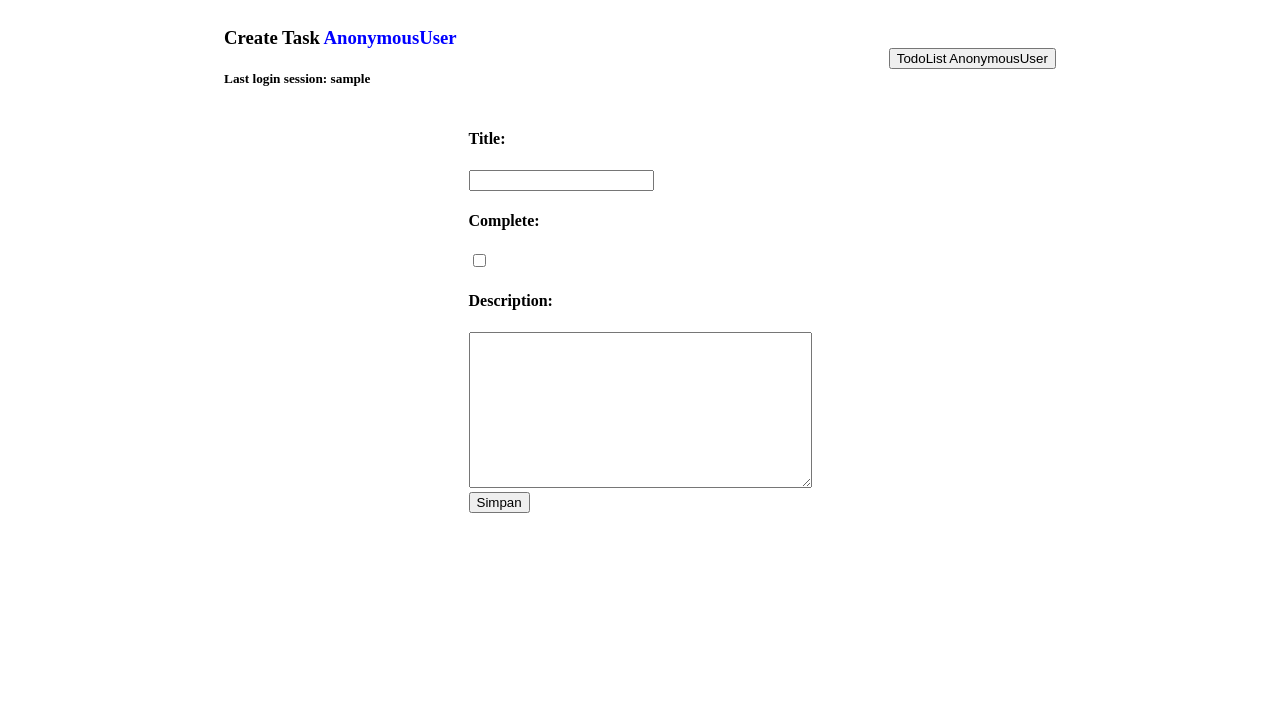
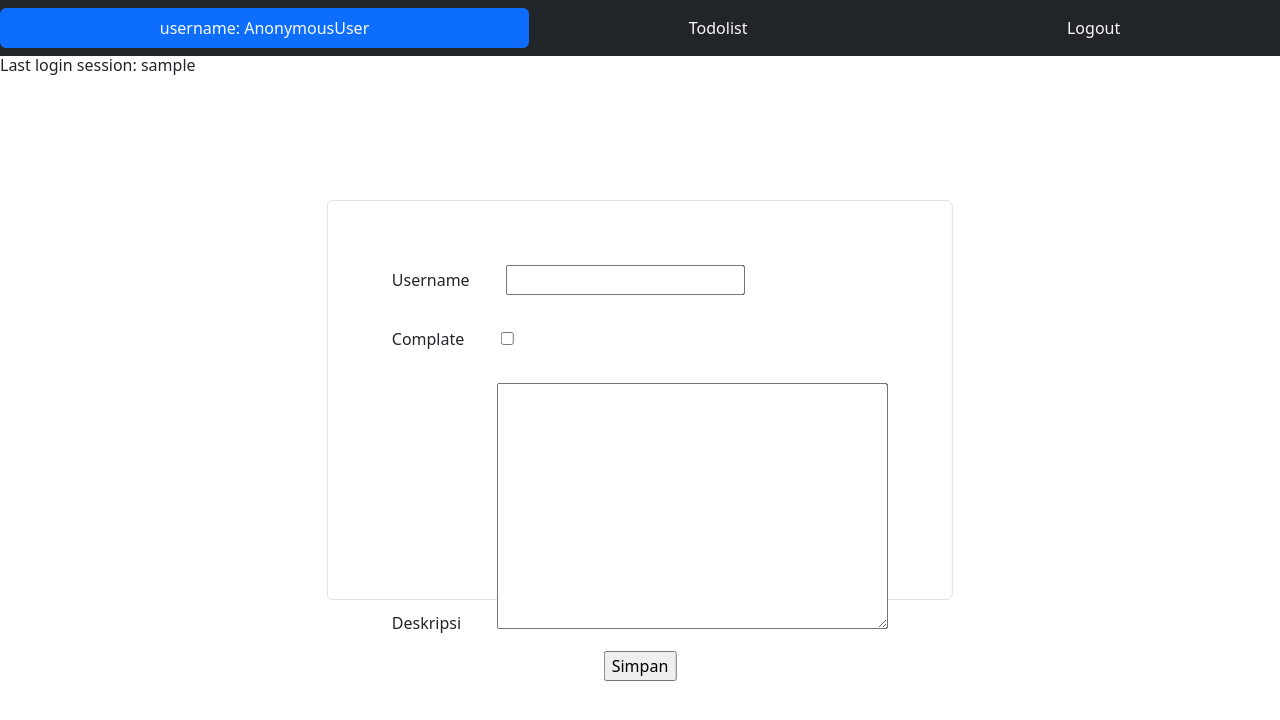
Before and after one commit to dpalhz/Tugas-PBP, a Django app: template todolist/templates/create_task.html in a window 1280 px wide. Shown: the top 720 px of the page. Run offline with Django 4.2, Linux system fonts and the light colour scheme; tables that the repository leaves empty hold one stand-in row (values such as "Sample post"); the template is opened without the code that fills it: values that come from a table or form of the project are taken from there, most other values are stand-ins (such as "Sample title", 1, 10 or a date in 2020).

Commit message:
styling html

```diff
--- a/templates/base.html
+++ b/templates/base.html
@@ -6,6 +6,7 @@
   <meta charset="UTF-8">
   <meta name="viewport" content="width=device-width, initial-scale=1.0">
   <link rel="stylesheet" href="{% static 'css/style.css' %}">
+  <link href="https://cdn.jsdelivr.net/npm/bootstrap@5.2.1/dist/css/bootstrap.min.css" rel="stylesheet" integrity="sha384-iYQeCzEYFbKjA/T2uDLTpkwGzCiq6soy8tYaI1GyVh/UjpbCx/TYkiZhlZB6+fzT" crossorigin="anonymous">
   {% block meta %}
   {% endblock meta %}
 </head>
@@ -13,6 +14,7 @@
 <body>
   {% block content %}
   {% endblock content %}
+  <script src="https://cdn.jsdelivr.net/npm/bootstrap@5.2.1/dist/js/bootstrap.bundle.min.js" integrity="sha384-u1OknCvxWvY5kfmNBILK2hRnQC3Pr17a+RTT6rIHI7NnikvbZlHgTPOOmMi466C8" crossorigin="anonymous"></script>
 </body>
 
 </html>
--- a/todolist/templates/create_task.html
+++ b/todolist/templates/create_task.html
@@ -1,3 +1,4 @@
+{% extends 'base.html' %}
 <!DOCTYPE html>
 <html lang="en">
 <head>
@@ -7,61 +8,47 @@
     <title>Document</title>
 </head>
 
-<style>
-    ul {
-        list-style-type: none;
-        margin: 0;
-        padding: 0;
-        display: flex;
-        justify-content: space-around;
-        align-items: center;
-    }
-    button a{
-        text-decoration: none;
-        color: black;
+<body>
 
-    }
 
-    .create-task{
-        width: 100%;
-        display: flex;
-        align-items: center;
-        justify-content: center;
-        padding: 0;
-    }
-    span{
-        color: blue;
-    }
-</style>
-<body>
     {% block content %}
-    <div class="nav">
-        <ul>
-            <li>
-                <h3>Create Task <span>{{request.user}}</span></h3>
-                <h5>Last login session: {{ last_login }}</h5>
-            </li>
-            <li>
-                <button><a href="{% url 'todolist:show_todolist' %}">TodoList {{request.user}}</a></button>
-            </li>
-        </ul>
-    </div>
+    <nav class="nav nav-pills nav-fill bg-dark py-2">
+        <a class="nav-link active text-light" aria-current="page" href="#">username: {{request.user}}</a>
+        <a class="nav-link text-light" href="{% url 'todolist:show_todolist' %}">Todolist</a>
+        <a class="nav-link text-light" href="{% url 'todolist:logout' %}">Logout</a>
+      </nav>
+
+      <h5 class="h6">Last login session: {{ last_login }}</h5>
+
 
 
     <div class="create-task">
         <form action="" method="POST">
             {%csrf_token%}
-        <h4>Title:</h4>
-        {{form.title}}
 
-        <h4>Complete:</h4>
-        {{form.isFinished}}
+            <div class="position-absolute top-50 start-50 translate-middle d-flex flex-column align-items-center border rounded p-5 h-50">
+                <div class="d-flex flex-column position-relative">
+                    <div>
+                        <label class="m-2 p-2">Username</label>
+                        <label class="m-2 p-2">{{form.title}}</label>
 
-        <h4>Description:</h4>
-        {{form.description}}
+                    </div>
+                    <div>
+                        <label class="m-2 p-2">Complate</label>
+                        <label class="m-2 p-2">{{form.isFinished}}</label>
+                    </div>
+
+                    <div>
+                        <label class="m-2 p-2">Deskripsi</label>
+                        <label class="m-2 p-2">{{form.description}}</label>
+
+                    </div>
+                </div>
+                <input type="submit" name="submit" value="Simpan"/>
+            </div>
 
         <br>
-        <input type="submit" name="submit" value="Simpan"/>
+
 
         </form>
 
```
Also changed, not shown: todolist/templates/login.html (+25 -10 lines), todolist/templates/register.html (+32 -14 lines), todolist/templates/todolist.html (+38 -90 lines), todolist/README.md.
